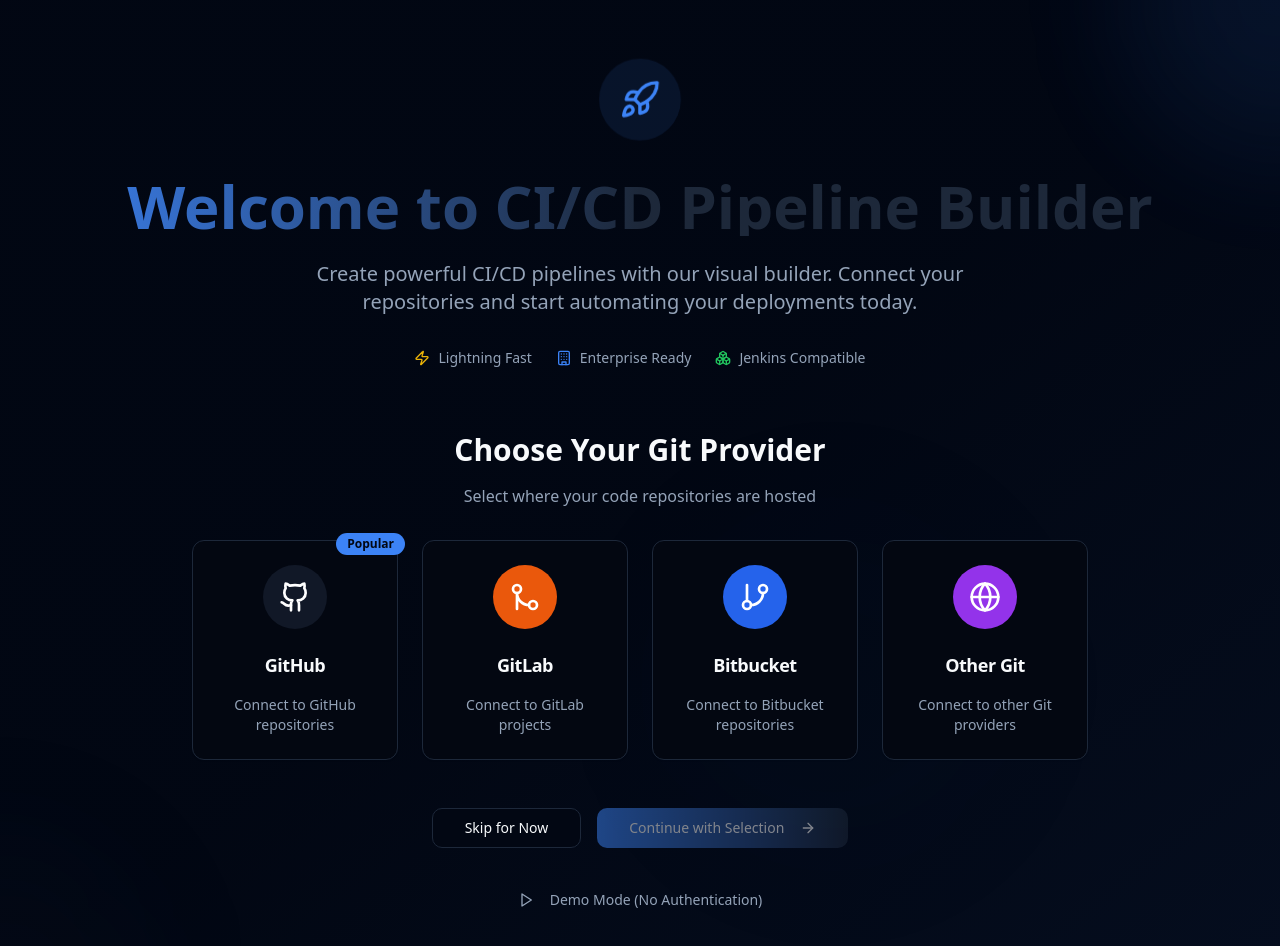
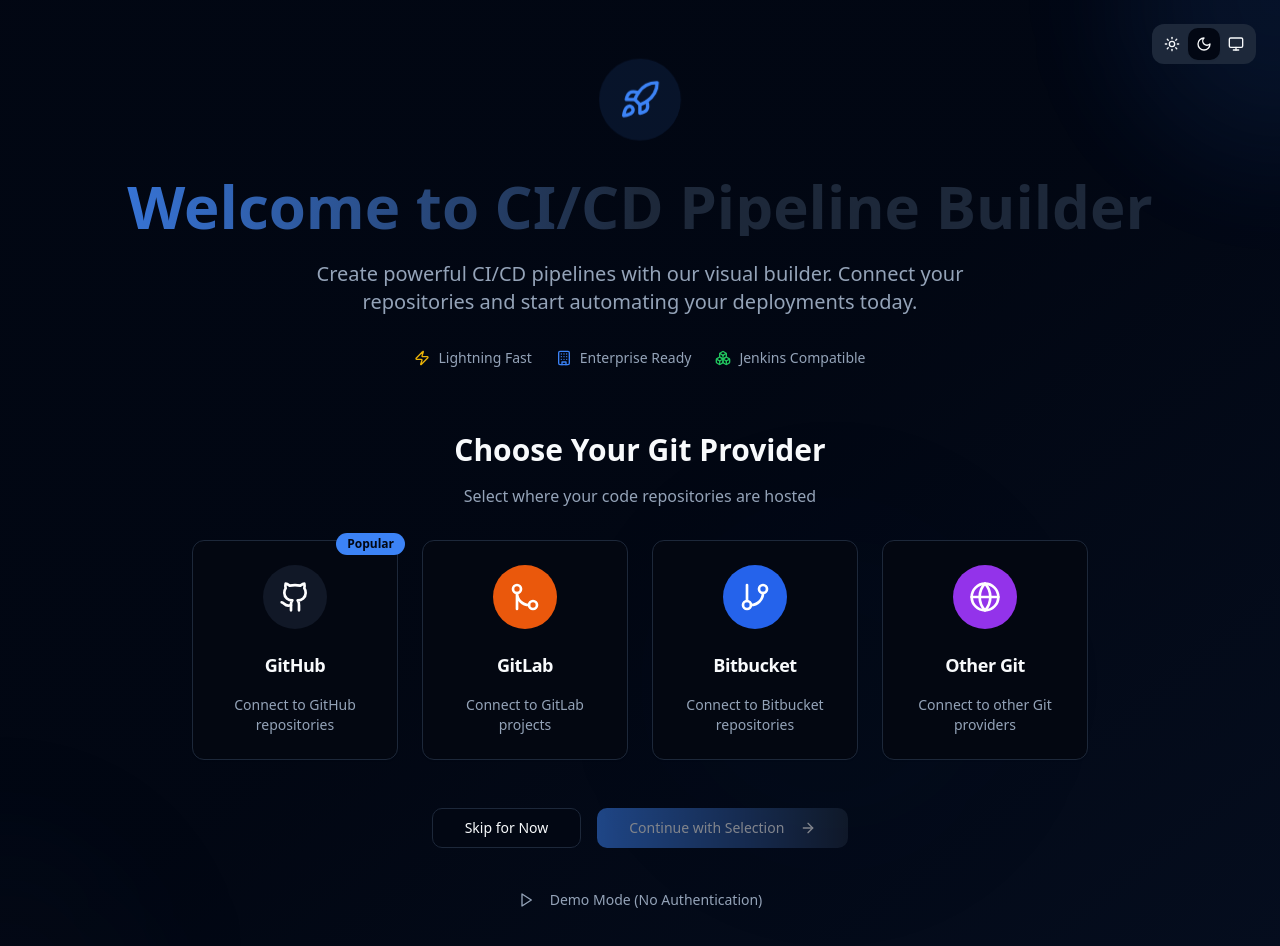
Before and after one commit to RitabrataRoychowdhury/pipeline-deploy-wizard, a React (Vite) app: page / in a window 1280 px wide. Shown: the top 946 px of the page. Built offline with nearby package versions, Linux system fonts and the light colour scheme.

Commit message:
Add Theme Toggle Button

```diff
--- a/src/pages/Welcome.tsx
+++ b/src/pages/Welcome.tsx
@@ -4,6 +4,7 @@ import { useOpeningSound } from "@/hooks/useOpeningSound";
 import { Button } from "@/components/ui/button";
 import { Card, CardContent, CardHeader, CardTitle } from "@/components/ui/card";
 import { Badge } from "@/components/ui/badge";
+import { ThemeToggle } from "@/components/ThemeToggle";
 import {
   GitBranch,
   Rocket,
@@ -86,6 +87,11 @@ export default function Welcome() {
 
   return (
     <div className="min-h-screen bg-gradient-to-br from-background via-background/95 to-primary/5 relative overflow-hidden">
+      {/* Theme Toggle - Fixed position */}
+      <div className="fixed top-6 right-6 z-50">
+        <ThemeToggle />
+      </div>
+
       {/* Animated background elements */}
       <div className="absolute inset-0 overflow-hidden">
         <div className="absolute -top-40 -right-40 w-80 h-80 bg-primary/10 rounded-full blur-3xl animate-pulse" />
```
